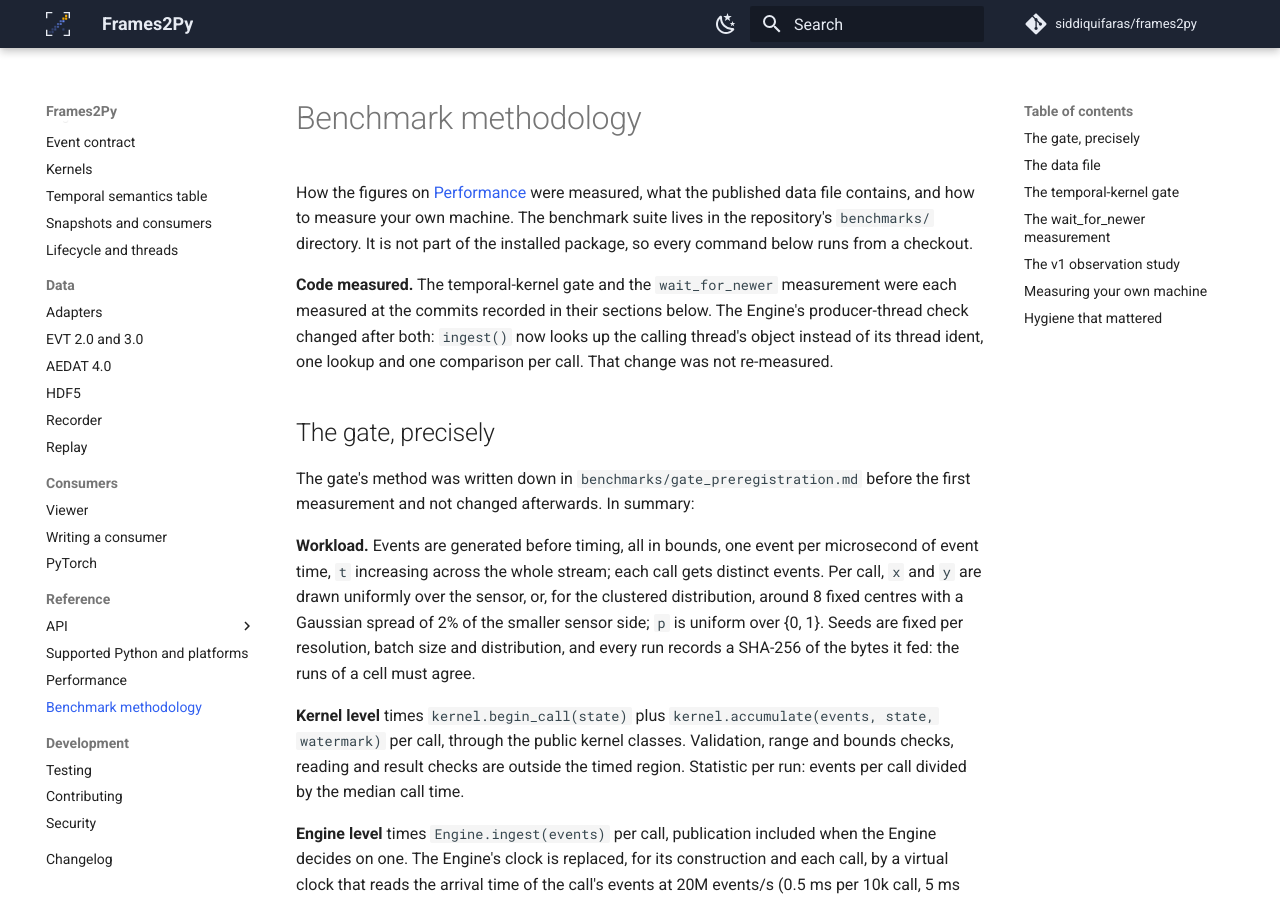
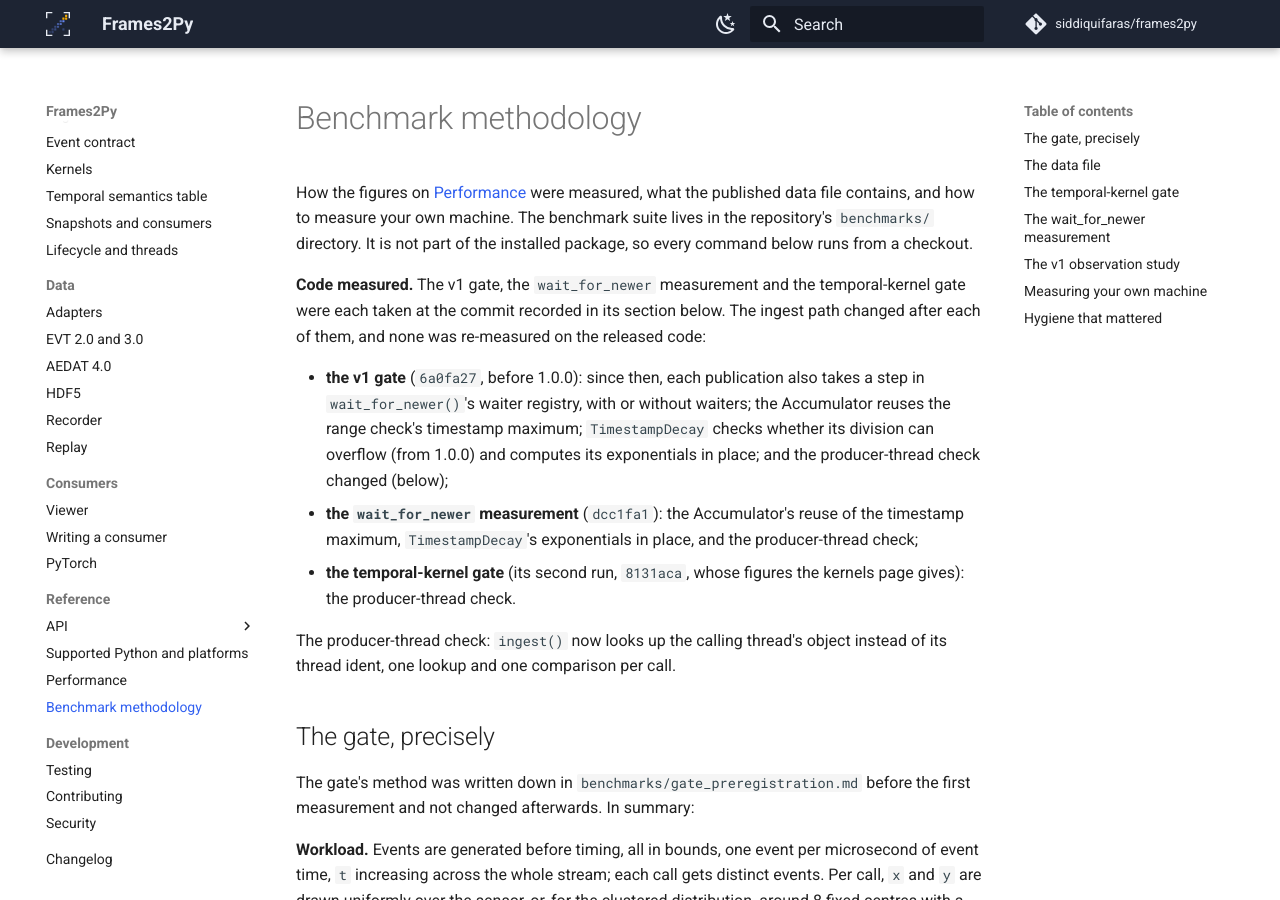
Before and after one commit to siddiquifaras/frames2py, an MkDocs documentation site: the page built from docs/content/reference/methodology.md, in a window 1280 px wide and 900 px high. Built offline with MkDocs 1.6.1 and Material for MkDocs 9.7.7, drawn with Linux system fonts in a browser that asks for light colours; comment, search, counter and statistics services are not loaded.

Commit message:
docs: date the 1.1.0 changelog and state the code changes since each measurement
The changelog section gains its release date and the user-facing changes it missed. The kernels,
performance and methodology pages say what changed on the ingest path after each measured commit.

```diff
--- a/docs/content/reference/methodology.md
+++ b/docs/content/reference/methodology.md
@@ -5,10 +5,23 @@ file contains, and how to measure your own machine. The benchmark suite lives in
 repository's `benchmarks/` directory. It is not part of the installed package, so every
 command below runs from a checkout.
 
-**Code measured.** The temporal-kernel gate and the `wait_for_newer` measurement were each
-measured at the commits recorded in their sections below. The Engine's producer-thread check
-changed after both: `ingest()` now looks up the calling thread's object instead of its
-thread ident, one lookup and one comparison per call. That change was not re-measured.
+**Code measured.** The v1 gate, the `wait_for_newer` measurement and the temporal-kernel
+gate were each taken at the commit recorded in its section below. The ingest path changed
+after each of them, and none was re-measured on the released code:
+
+- **the v1 gate** (`6a0fa27`, before 1.0.0): since then, each publication also takes a
+  step in `wait_for_newer()`'s waiter registry, with or without waiters; the Accumulator
+  reuses the range check's timestamp maximum; `TimestampDecay` checks whether its division
+  can overflow (from 1.0.0) and computes its exponentials in place; and the producer-thread
+  check changed (below);
+- **the `wait_for_newer` measurement** (`dcc1fa1`): the Accumulator's reuse of the
+  timestamp maximum, `TimestampDecay`'s exponentials in place, and the producer-thread
+  check;
+- **the temporal-kernel gate** (its second run, `8131aca`, whose figures the kernels page
+  gives): the producer-thread check.
+
+The producer-thread check: `ingest()` now looks up the calling thread's object instead of
+its thread ident, one lookup and one comparison per call.
 
 ## The gate, precisely
 
```
Also changed, not shown: docs/content/changelog.md (+13 -2 lines), docs/content/core/kernels.md (+3 -0 lines), docs/content/reference/performance.md (+4 -1 lines).
